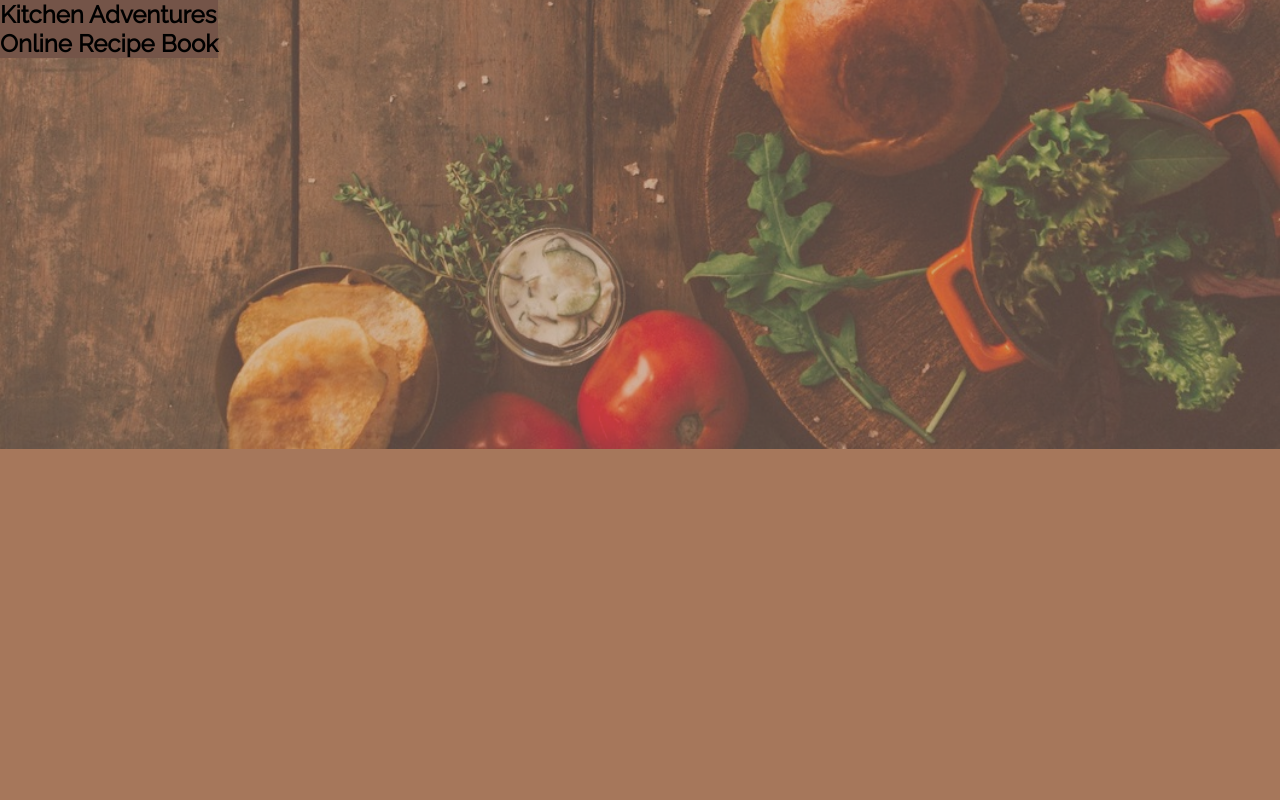
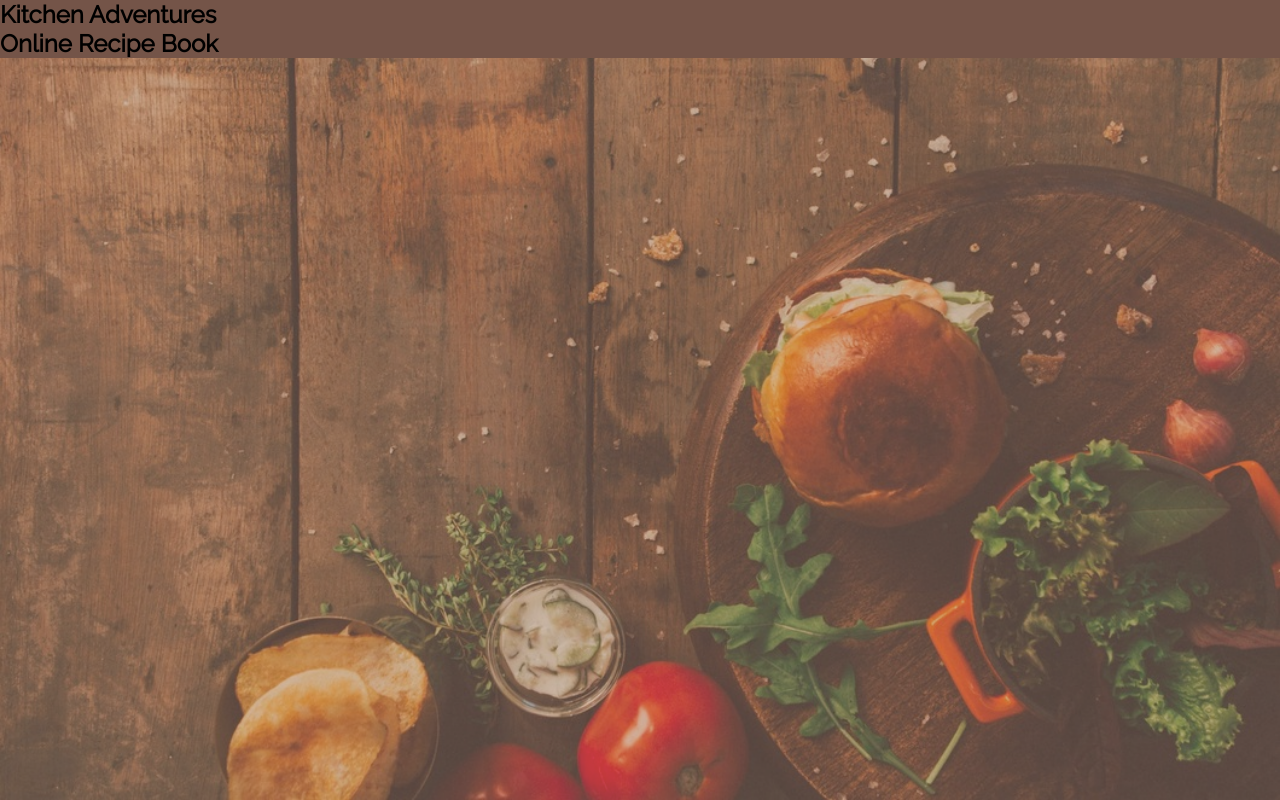
Before and after one commit to katkolomycew/katproject, a plain HTML site: page index.html in a window 1280 px wide. Drawn offline with Linux system fonts and the light colour scheme.

Commit message:
fixed scale of background image

```diff
--- a/main.css
+++ b/main.css
@@ -8,11 +8,10 @@
 body {
   background-color: #A6775B;
   background-image: url(./images/wooden-background.png);
-  background-repeat: no-repeat;
-  background-position: center center;
   background-size: cover;
-  display: flex;
-  justify-content: baseline;
+  background-position: bottom;
+  background-attachment: fixed;
+  overflow: hidden;
 }
 
 nav {
```
